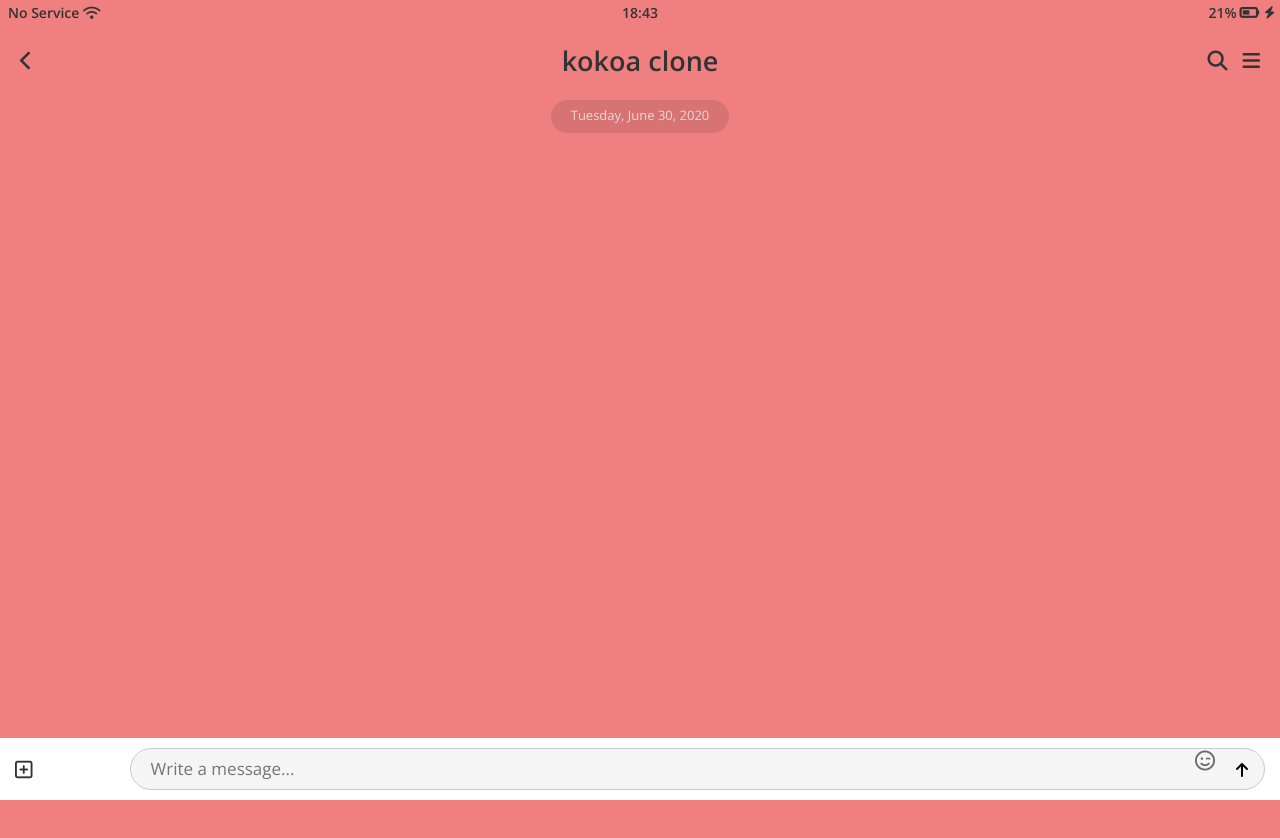
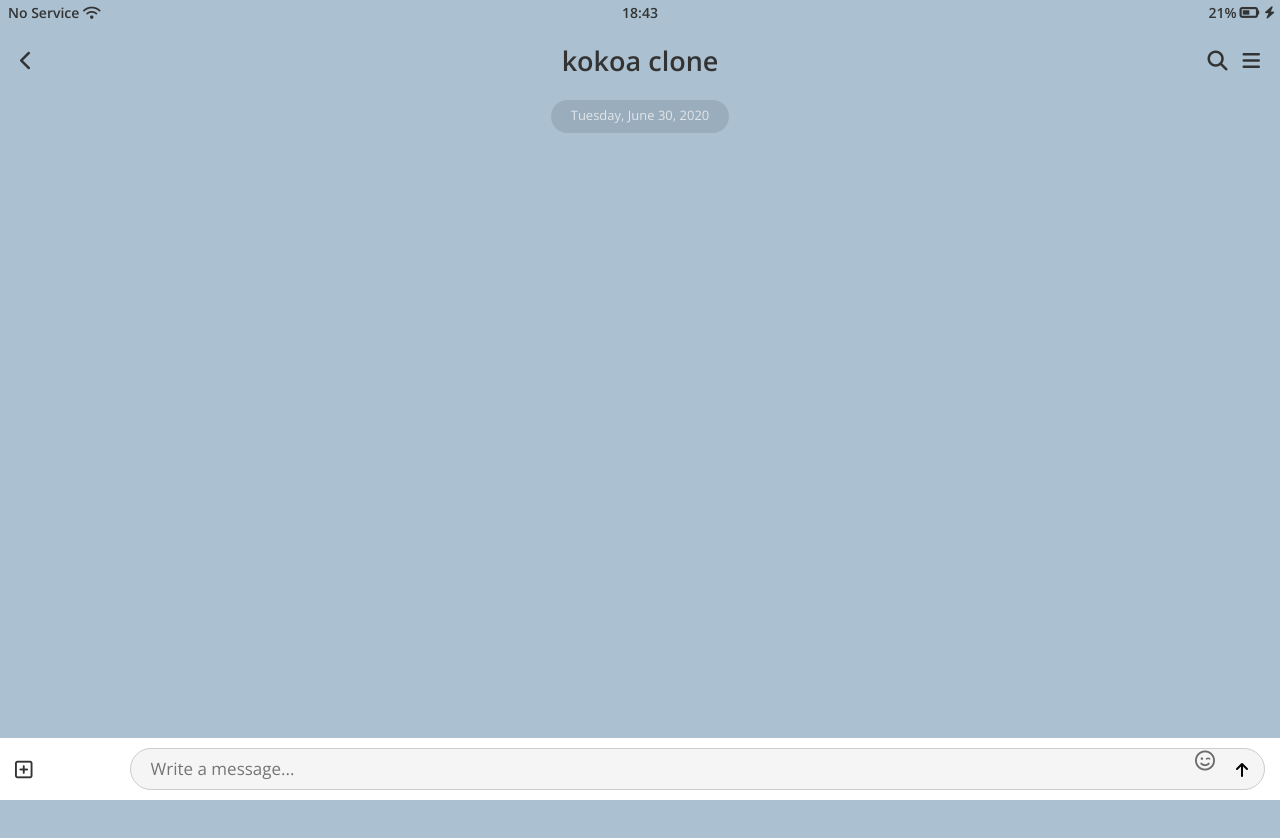
Before and after one commit to hjeong8/kokoa-clone-2022, a plain HTML site: page chatting.html in a window 1280 px wide. Drawn offline with nearby package versions, Linux system fonts and the light colour scheme.

Commit message:
change background color of chatting

```diff
--- a/scss/pages/_chatting.scss
+++ b/scss/pages/_chatting.scss
@@ -1,10 +1,10 @@
 #chatting-bg {
-  background-color: #f08080;
+  background-color: #abc1d1;
   height: 150vh;
 
   .status-bar,
   .center-header {
-    background-color: lightcoral;
+    background-color: #abc1d1;
   }
 }
 .chatting-date {
```
Also changed, not shown: css/main.css.
